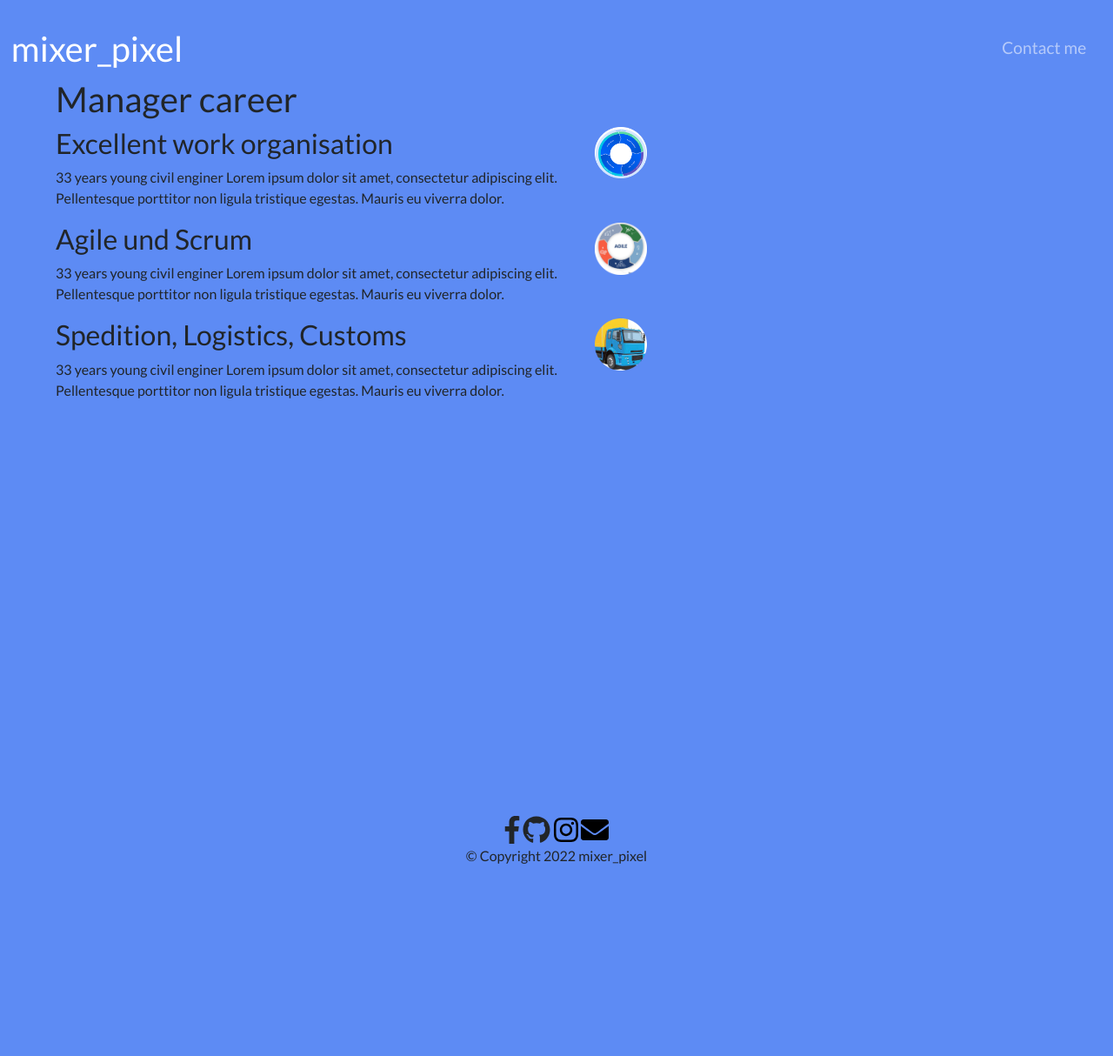
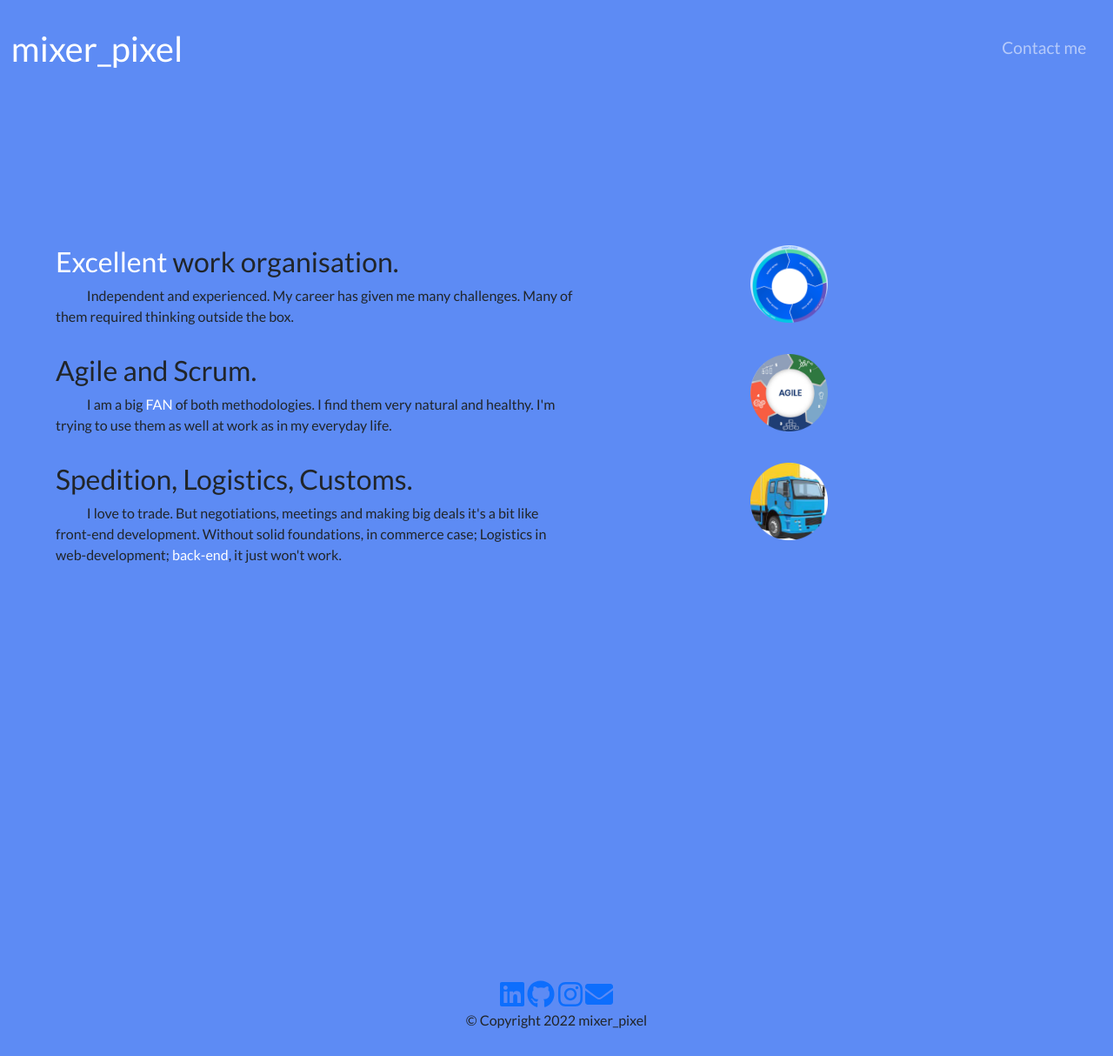
Before and after one commit to matzieba/card, a Flask app: page /manager in a window 1280 px wide. Shown: the whole page at 87% size. Before the commit the page ends 993 px from the top, so only its background shows below. Run offline with Flask 2, Linux system fonts and the light colour scheme; some libraries are stand-ins or nearby versions.

Commit message:
dev mena inhalt

```diff
--- a/main.py
+++ b/main.py
@@ -2,10 +2,10 @@ from flask import Flask, render_template, redirect,url_for
 from flask_wtf import FlaskForm
 from wtforms import StringField, SubmitField
 from wtforms.validators import DataRequired, Email
-from flask_ckeditor import CKEditorField
+from flask_ckeditor import CKEditorField, CKEditor
 import os
 from flask_bootstrap import Bootstrap
-from flask_ckeditor import CKEditor
+
 import smtplib
 
 SECRET_KEY = os.urandom(32)
@@ -20,7 +20,7 @@ class ContactForm(FlaskForm):
     title = StringField("Message topic", validators=[DataRequired()])
     email = StringField("Your email", validators=[DataRequired(), Email()])
     body = CKEditorField("Your message", validators=[DataRequired()])
-    submit = SubmitField("Sent")
+    submit = SubmitField("Send")
 
 SECRET_KEY = "76736jfmsdkgsadmk53953uasfa@#$%%"
 
@@ -38,6 +38,11 @@ def manager():
 def developer():
     is_main = False
     return render_template('developer.html', is_main=is_main)
+
+@app.route("/dog")
+def dog():
+    is_main = False
+    return render_template('dog.html', is_main=is_main)
 
 @app.route("/contact", methods = ['GET', 'POST'])
 def contact():
--- a/static/css/styles.css
+++ b/static/css/styles.css
@@ -16,6 +16,11 @@ h1 span{
     font-weight: 100;
     color:white;
 }
+body > section.greeting > div > div:nth-child(1) > p > span{
+    font-weight: 400;
+    color:white;
+}
+
 
 .container-fluid {
     padding:1%;
@@ -85,27 +90,80 @@ h1 span{
 /*menager-dev*/
 
 .manager-picture {
-    width:10%;
-    padding-bottom:2%;
+    width:15%;
+    padding-bottom:6%;
+    margin-left:30%;
 
+}
+#manager {
+    padding-bottom:35%;
+    margin-top:20%;
+    text-align:left;
+    margin-left:5%;
+}
+
+#manager h2 span {
+    color:white;
+}
+#manager p span {
+    color:white;
+}
+
+#manager p {
+    text-indent: 6%;
 }
 
 .dev-picture {
-    width:10%;
+    width:25%;
+    margin-left:30%;
 }
 
-#manager {
+#developer {
     padding-bottom:35%;
-    margin-top:5%;
+    margin-top:20%;
     text-align:left;
     margin-left:5%;
 }
-#developer {
+#developer h2 {
+    padding-bottom:5%;
+}
+#developer p {
+    text-indent: 6%;
+}
+
+#developer h2 span {
+    color:white;
+}
+#developer p span {
+    color:white;
+}
+
+/*dog*/
+#dog {
     padding-bottom:35%;
-    margin-top:5%;
+    margin-top:20%;
     text-align:left;
     margin-left:5%;
 }
+#dog h2 {
+    padding-bottom:5%;
+}
+#dog p {
+    text-indent: 6%;
+}
+
+#dog h2 span {
+    color:white;
+}
+#dog p span {
+    color:white;
+}
+.dog-picture {
+    width:35%;
+    margin-left:30%;
+
+
+/*contact form*/
 
 #form{
     margin-left:30%;
@@ -113,7 +171,6 @@ h1 span{
     margin-right:30%;
 }
 
-
 /*footer*/
 
 a {
--- a/templates/footer.html
+++ b/templates/footer.html
@@ -1,7 +1,7 @@
 <footer class="footer" id="footer">
     <div class="container-fluid">
-      <i class="social-icon fab fa-facebook-f fa-2x"></i>
-      <i class="social-icon fab fa-github fa-2x"></i>
+      <a href="https://www.linkedin.com/in/mateusz-zi%C4%99ba-45008713b/"><i class="social-icon fab fa-linkedin fa-2x"></i></a>
+      <a href="https://github.com/matzieba"><i class="social-icon fab fa-github fa-2x"></i></a>
       <a href="https://www.instagram.com/mixerpixel_and_guciotheaussie/"><i class="social-icon fab fa-instagram fa-2x"></i></a>
       <a href="{{url_for('contact')}}"><i class="social-icon fas fa-envelope fa-2x"></i></a>
       <p>© Copyright 2022 mixer_pixel</p>
--- a/templates/manager.html
+++ b/templates/manager.html
@@ -2,12 +2,12 @@
 <body>
 
     <section id="manager">
-        <h1>Manager career</h1>
+
       <div class="row">
           <div class="col-lg-6">
-            <h2>Excellent work organisation</h2>
-            <p>33 years young civil enginer Lorem ipsum dolor sit amet, consectetur adipiscing elit.
-                Pellentesque porttitor non ligula tristique egestas. Mauris eu viverra dolor.</p>
+            <h2><span>Excellent</span> work organisation.</h2>
+            <p>Independent and experienced. My career has given me many challenges. Many of them required
+                thinking outside the box.   </p>
           </div>
         <div class="col-lg-6">
           <img class="manager-picture" src="static/img/scrum.png" alt="scrum">
@@ -15,9 +15,9 @@
       </div>
       <div class="row">
               <div class="col-lg-6">
-                <h2>Agile und Scrum</h2>
-                <p>33 years young civil enginer Lorem ipsum dolor sit amet, consectetur adipiscing elit.
-                    Pellentesque porttitor non ligula tristique egestas. Mauris eu viverra dolor.</p>
+                <h2>Agile and Scrum.</h2>
+                <p>I am a big <span>FAN</span> of both methodologies. I find them very natural and healthy.
+                    I'm trying to use them as well at work as in my everyday life.      </p>
               </div>
             <div class="col-lg-6">
               <img class="manager-picture" src="static/img/agile.png" alt="agile">
@@ -25,9 +25,11 @@
       </div>
       <div class="row">
               <div class="col-lg-6">
-                <h2>Spedition, Logistics, Customs</h2>
-                <p>33 years young civil enginer Lorem ipsum dolor sit amet, consectetur adipiscing elit.
-                    Pellentesque porttitor non ligula tristique egestas. Mauris eu viverra dolor.</p>
+                <h2>Spedition, Logistics, Customs.</h2>
+                <p>I love to trade. But negotiations,
+                    meetings and making big deals it's a bit like front-end development.
+                    Without solid foundations, in commerce case; Logistics in web-development; <span>back-end</span>, it just won't work.
+                </p>
               </div>
               <div class="col-lg-6">
                 <img class="manager-picture" src="static/img/truck.png" alt="truck">
```
Also changed, not shown: templates/developer.html (+7 -4 lines), templates/dog.html (added, +20 -0 lines), templates/index.html (+6 -9 lines), static/img/agile.png, static/img/dog.jpg (deleted), static/img/pobrane-modified.png (deleted), static/img/pobrane.png (deleted), static/img/python.png, static/img/scrum.png.
